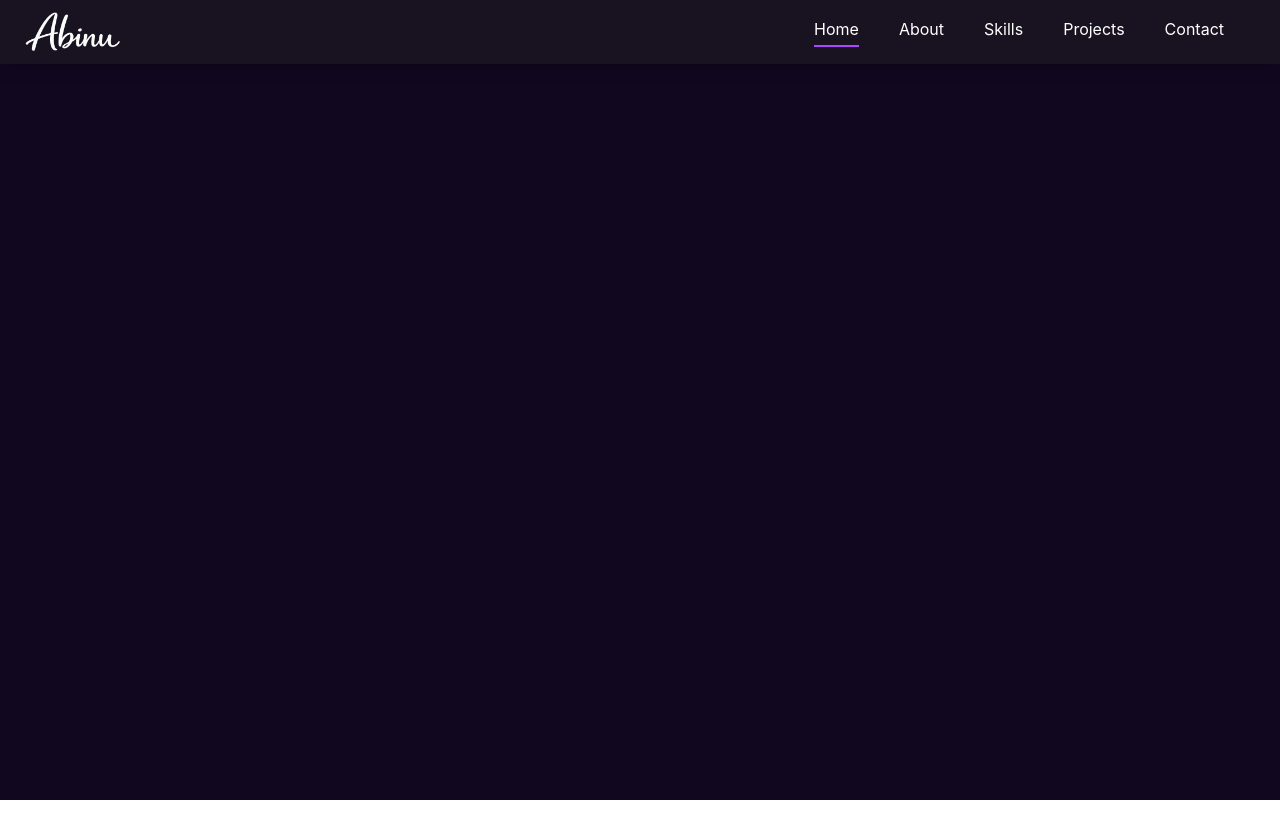
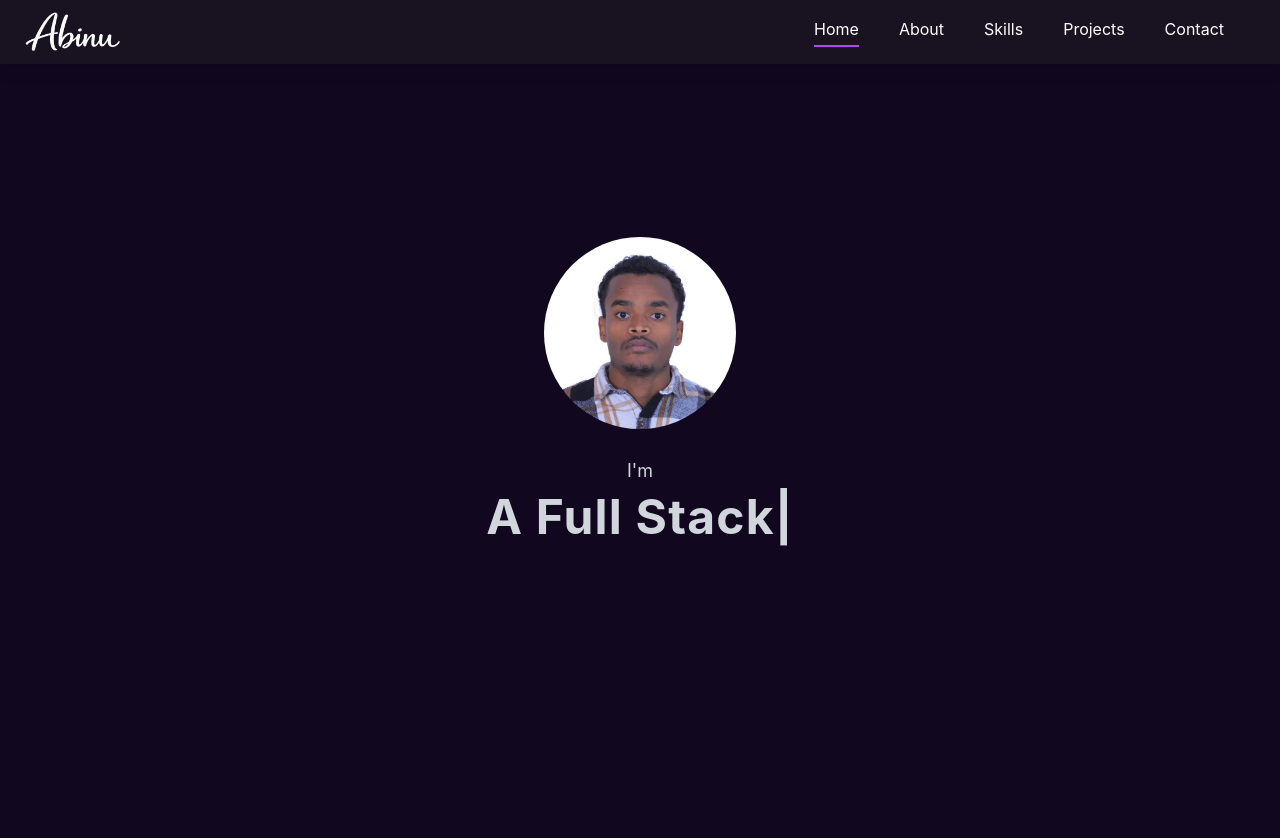
Before and after one commit to abinuma/portfolio-website, a React (Vite) app: page / in a window 1280 px wide. Shown: the top 838 px of the page. Before the commit the page ends 800 px from the top, so only its background shows below. Built offline with nearby package versions, Linux system fonts and the light colour scheme.

Commit message:
implemented home page

```diff
--- a/src/App.jsx
+++ b/src/App.jsx
@@ -1,6 +1,7 @@
 import React, { useEffect, useState } from "react";
 import Navbar from "./components/Navbar";
 import Spinner from "./components/Spinner";
+import Home from "./components/Home";
 
 const App = () => {
   const [loading, setLoading] = useState(true);
@@ -18,6 +19,7 @@ const App = () => {
   return (
     <div className="bg-[#11071f] min-h-screen overflow-x-hidden ">
       <Navbar />
+      <Home />
     </div>
   );
 };
--- /dev/null
+++ b/src/components/Home.jsx
@@ -0,0 +1,79 @@
+import React, { useEffect, useState } from "react";
+import personal from "../assets/personalPhoto.jpg";
+import { motion } from "framer-motion";
+
+const roles = ["Abinu Mathewos", "A Full Stack Developer"];
+
+const TYPING_SPEED = 70;
+const DELETING_SPEED = 40;
+const PAUSE_AFTER_TYPING = 1200;
+
+const Home = () => {
+  const [text, setText] = useState("");
+  const [roleIndex, setRoleIndex] = useState(0);
+  const [phase, setPhase] = useState("typing");
+  const [charIndex, setCharIndex] = useState(0);
+
+  useEffect(() => {
+    const currentRole = roles[roleIndex];
+
+    let timeout;
+
+    if (phase === "typing") {
+      if (charIndex < currentRole.length) {
+        timeout = setTimeout(() => {
+          setText(currentRole.slice(0, charIndex + 1));
+          setCharIndex((prev) => prev + 1);
+        }, TYPING_SPEED);
+      } else {
+        timeout = setTimeout(() => {
+          setPhase("pause");
+        }, PAUSE_AFTER_TYPING);
+      }
+    } else if (phase === "deleting") {
+      if (charIndex > 0) {
+        timeout = setTimeout(() => {
+          setText(currentRole.slice(0, charIndex - 1));
+          setCharIndex((prev) => prev - 1);
+        }, DELETING_SPEED);
+      } else {
+        setPhase("typing");
+        setRoleIndex((prev) => (prev + 1) % roles.length);
+      }
+    } else if (phase === "pause") {
+      timeout = setTimeout(() => {
+        setPhase("deleting");
+      }, 400);
+    }
+
+    return () => clearTimeout(timeout);
+  }, [charIndex, phase, roleIndex]);
+
+  return (
+    <div
+      id="home"
+      className="min-h-screen flex flex-col justify-center items-center my-10"
+    >
+      <div className="flex items-center justify-center mb-5">
+        <img
+          className="rounded-full w-48 h-48 object-cover"
+          src={personal}
+          alt="Abinu Mathewos"
+        />
+      </div>
+
+      <div className="text-gray-300  text-center min-h-20 flex items-center justify-center">
+        <div>
+          <p className="text-lg py-2 ">I'm</p>
+
+          <h1 className="text-3xl h-30 md:h-37.5 md:text-5xl font-bold text-gray-300 tracking-wide relative">
+            {text}
+            <span className="blink-cursor">|</span>
+          </h1>
+        </div>
+      </div>
+    </div>
+  );
+};
+
+export default Home;
```
